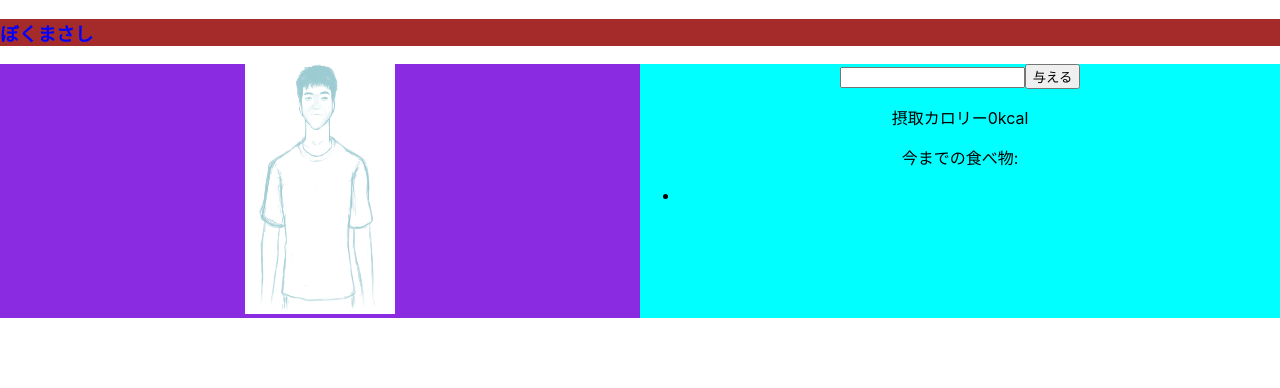
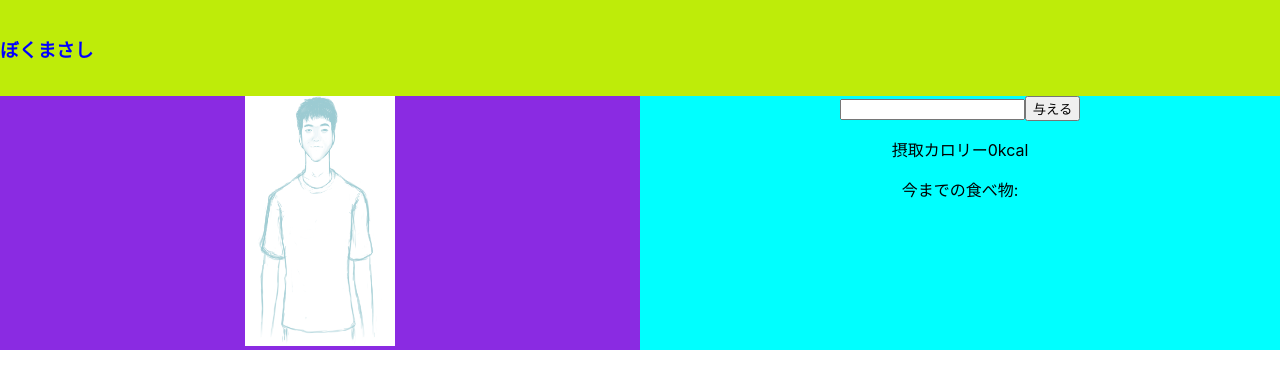
Before and after one commit to watnows/hackathon-2022-team2, a React (Create React App) app: page / in a window 1280 px wide. Shown: the top 388 px of the page. Built offline with nearby package versions, Linux system fonts and the light colour scheme.

Commit message:
headerのサイズ変更

```diff
--- a/src/style/Data.css
+++ b/src/style/Data.css
@@ -2,3 +2,7 @@
     width: 50%;
     background-color: aqua;
 }
+
+ul{
+    list-style: none;
+}
--- a/src/style/Header.css
+++ b/src/style/Header.css
@@ -3,5 +3,6 @@ h3{
 }
 
 .component_header{
-    background-color: brown;
+    background-color: rgb(190, 236, 9);
+    padding: 16px 0px;
 }
```
